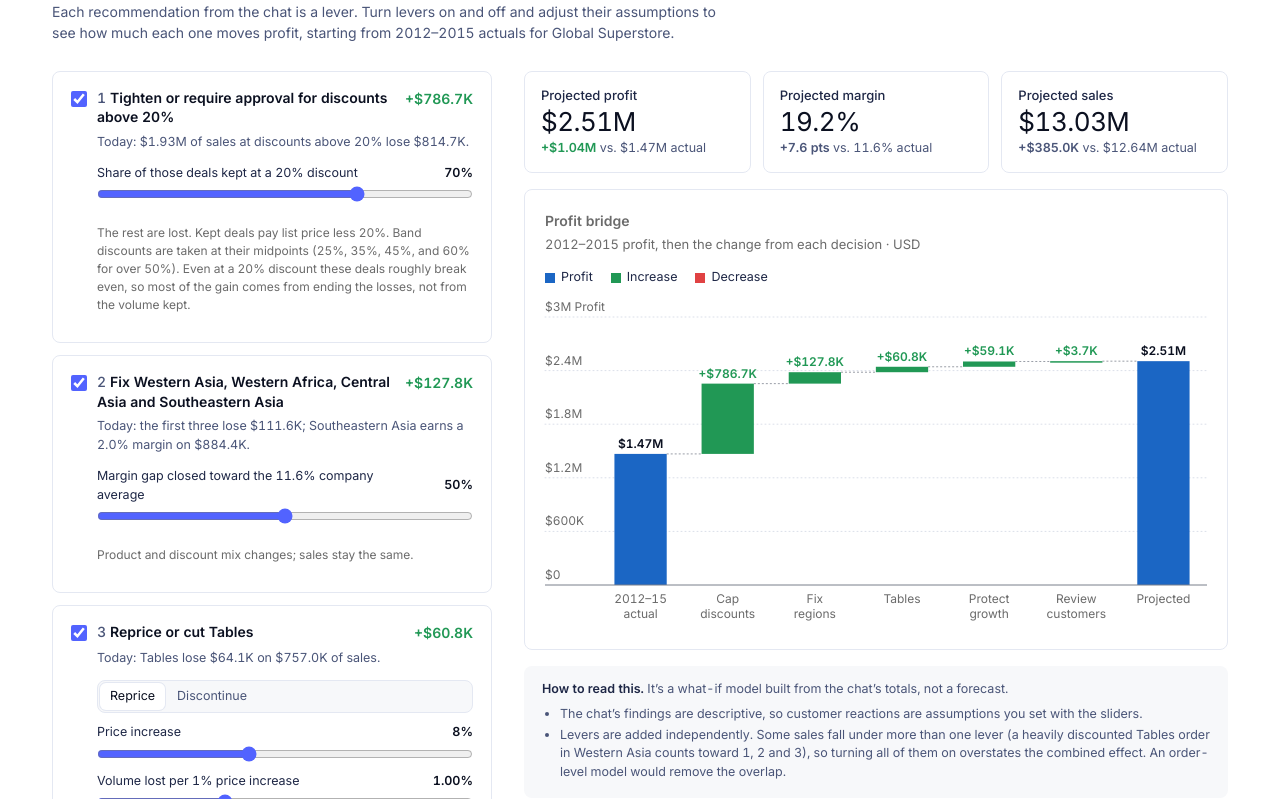
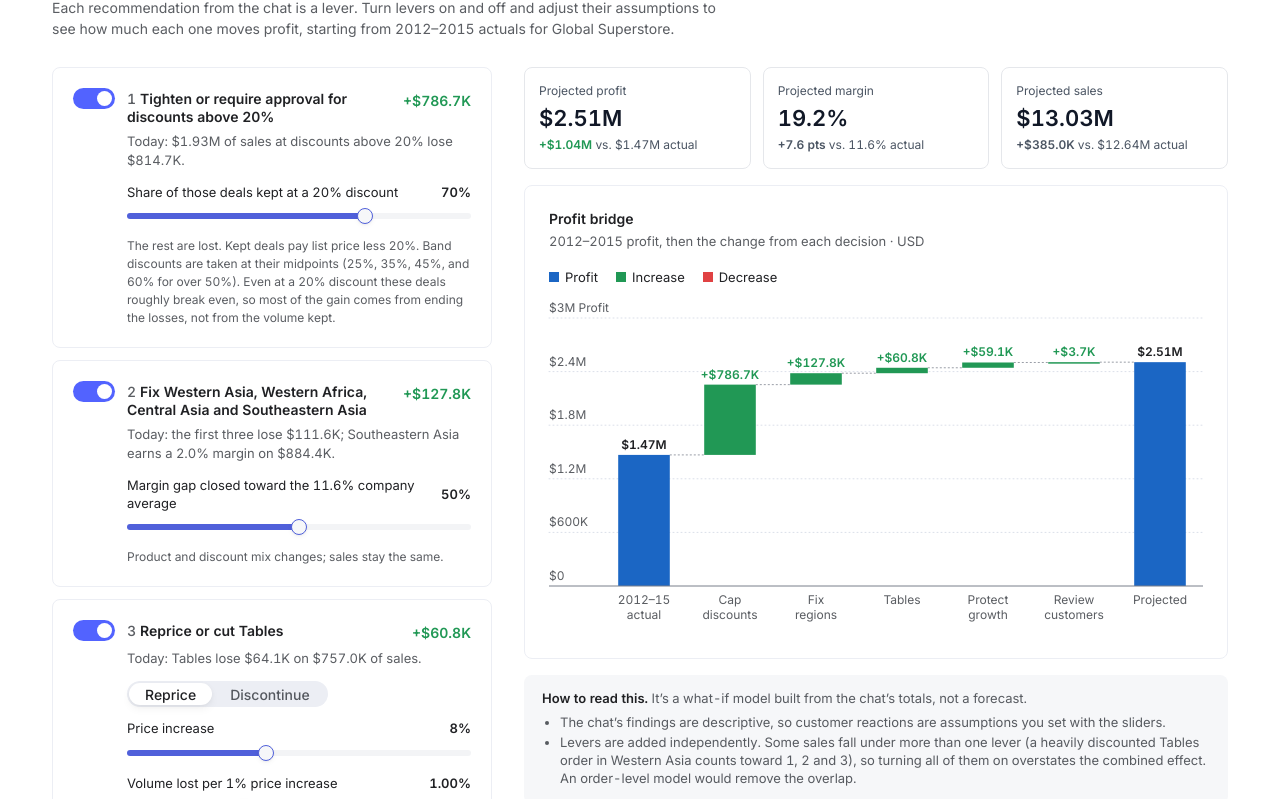
Before and after one commit to lisa-wisdom/wisdom-chat-screens, a plain HTML site: page 5-simulator.html in a window 1280 px wide. Shown: the part 66-865 px from the top of the page. Drawn offline with Linux system fonts and the light colour scheme.

Commit message:
Restyle page 5 with the Wisdom UI kit

```diff
--- a/5-simulator.html
+++ b/5-simulator.html
@@ -7,66 +7,90 @@
 <link rel="preconnect" href="https://fonts.googleapis.com">
 <link href="https://fonts.googleapis.com/css2?family=Inter:wght@400;500;600&amp;display=swap" rel="stylesheet">
 <style>
+  /* Tokens and component styles measured from the Wisdom UI kit (canary.gowisdom.ai/ui-kit) */
   :root {
-    --text: #0B1020; --body: #1E2746; --sub: #4A5578; --muted: #6B6B6B;
-    --line: #E4E8F2; --soft: #F7F8FA; --accent: #5263FF;
+    --text: #202124; --text-2: rgba(20, 24, 31, 0.7); --kpi-label: #4B5563; --kpi-value: #111827;
+    --card-line: #ECEEF4; --tile-line: #E5E7EB; --soft: #F6F7F9; --seg-bg: #ECEEF4;
+    --primary: #5263FF; --primary-08: rgba(82, 99, 255, 0.08);
+    --switch-off: #A7A8BB; --slider-track: #F3F4F6; --slider-fill: #5060DA;
     --total: #1B66C4; --up: #219855; --down: #E04243; --grid: #DBDFE9; --axis: #787E8A;
   }
   * { box-sizing: border-box; }
-  body { margin: 0; background: #FFFFFF; color: var(--body); font: 14px/1.5 Inter, system-ui, -apple-system, sans-serif; font-variant-numeric: tabular-nums; }
+  body { margin: 0; background: #FFFFFF; color: var(--text); font: 400 14px/21px Inter, "Inter Fallback", system-ui, sans-serif; font-variant-numeric: tabular-nums; }
   .page { max-width: 1240px; margin: 0 auto; padding: 32px 32px 64px; }
-  header h1 { margin: 0 0 6px; font-size: 22px; line-height: 1.3; font-weight: 600; color: var(--text); }
-  header p { margin: 0; color: var(--sub); max-width: 78ch; }
+  header h1 { margin: 0 0 6px; font-size: 19.2px; line-height: 24.96px; font-weight: 600; color: var(--text); }
+  header p { margin: 0; color: var(--text-2); max-width: 78ch; }
   .layout { display: grid; grid-template-columns: minmax(0, 440px) minmax(0, 1fr); gap: 32px; margin-top: 28px; align-items: start; }
   .levers { display: flex; flex-direction: column; gap: 12px; }
-  .lever { border: 1px solid var(--line); border-radius: 8px; padding: 16px 18px; background: #FFFFFF; }
+
+  /* Lever cards: VizCard */
+  .lever { border: 1px solid var(--card-line); border-radius: 8px; padding: 20px; background: #FFFFFF; }
   .lever.off { background: var(--soft); }
-  .lever.off .ctrl, .lever.off .delta { opacity: 0.45; }
-  .lever-head { display: flex; align-items: flex-start; gap: 10px; }
-  .lever-head input[type=checkbox] { margin: 3px 0 0; width: 16px; height: 16px; accent-color: var(--accent); flex: none; }
-  .lever-head label { flex: 1; font-weight: 600; color: var(--text); line-height: 1.4; cursor: pointer; }
-  .lever-head .n { color: var(--sub); font-weight: 500; margin-right: 4px; }
-  .delta { flex: none; font-weight: 600; white-space: nowrap; }
-  .delta.pos { color: var(--up); } .delta.neg { color: var(--down); } .delta.zero { color: var(--sub); }
-  .fact { margin: 6px 0 0 26px; font-size: 12.5px; color: var(--sub); }
-  .ctrl { margin: 12px 0 0 26px; display: flex; flex-direction: column; gap: 10px; }
-  .row { display: grid; grid-template-columns: 1fr auto; gap: 2px 12px; align-items: center; font-size: 12.5px; }
-  .row label { color: var(--body); }
+  .lever.off .ctrl, .lever.off .delta, .lever.off .fact { opacity: 0.5; }
+  .lever-head { display: flex; align-items: flex-start; gap: 12px; }
+  .lever-head label { flex: 1; font-size: 14px; line-height: 18.2px; font-weight: 600; color: var(--text); cursor: pointer; padding-top: 2px; }
+  .lever-head .n { color: var(--text-2); font-weight: 500; margin-right: 4px; }
+  .delta { flex: none; font-weight: 600; white-space: nowrap; padding-top: 2px; }
+  .delta.pos { color: var(--up); } .delta.neg { color: var(--down); } .delta.zero { color: var(--text-2); }
+  .fact { margin: 6px 0 0 54px; font-size: 13px; line-height: 18.2px; color: var(--text-2); }
+  .ctrl { margin: 14px 0 0 54px; display: flex; flex-direction: column; gap: 12px; }
+
+  /* Switch: UI Kit Components/Switch */
+  input.sw { appearance: none; -webkit-appearance: none; flex: none; position: relative; width: 42px; height: 21px; margin: 0; border-radius: 9999px; background: var(--switch-off); cursor: pointer; transition: background-color 150ms cubic-bezier(0.4, 0, 0.2, 1); }
+  input.sw::after { content: ""; position: absolute; top: 3px; left: 3px; width: 15px; height: 15px; border-radius: 50%; background: #FFFFFF; transition: transform 150ms cubic-bezier(0.4, 0, 0.2, 1); }
+  input.sw:checked { background: var(--primary); }
+  input.sw:checked::after { transform: translateX(21px); }
+
+  /* Slider: Live App Components/Primitives/Slider */
+  .row { display: grid; grid-template-columns: 1fr auto; gap: 4px 12px; align-items: center; font-size: 13px; line-height: 18.2px; }
+  .row[hidden] { display: none; }
+  .row label { color: var(--text); }
   .row output { font-weight: 600; color: var(--text); min-width: 44px; text-align: right; }
-  .row input[type=range] { grid-column: 1 / -1; width: 100%; accent-color: var(--accent); margin: 2px 0 0; }
-  .seg { display: inline-flex; border: 1px solid var(--line); border-radius: 8px; padding: 2px; gap: 2px; background: var(--soft); }
-  .seg label { font-size: 12.5px; padding: 4px 10px; border-radius: 6px; cursor: pointer; color: var(--sub); }
+  .row input[type=range] { grid-column: 1 / -1; width: 100%; height: 18px; margin: 2px 0 0; background: transparent; appearance: none; -webkit-appearance: none; cursor: pointer; --p: 50%; }
+  .row input[type=range]::-webkit-slider-runnable-track { height: 6px; border-radius: 9999px; background: linear-gradient(to right, var(--slider-fill) 0 var(--p), var(--slider-track) var(--p) 100%); }
+  .row input[type=range]::-moz-range-track { height: 6px; border-radius: 9999px; background: var(--slider-track); }
+  .row input[type=range]::-moz-range-progress { height: 6px; border-radius: 9999px; background: var(--slider-fill); }
+  .row input[type=range]::-webkit-slider-thumb { -webkit-appearance: none; width: 16px; height: 16px; margin-top: -5px; border-radius: 50%; background: var(--soft); border: 1px solid var(--slider-fill); box-shadow: 0 1px 2px rgba(15, 18, 35, 0.05), 0 2px 6px -1px rgba(15, 18, 35, 0.06); }
+  .row input[type=range]::-moz-range-thumb { width: 14px; height: 14px; border-radius: 50%; background: var(--soft); border: 1px solid var(--slider-fill); box-shadow: 0 1px 2px rgba(15, 18, 35, 0.05), 0 2px 6px -1px rgba(15, 18, 35, 0.06); }
+
+  /* Segmented control: UI Kit Components/SegmentedControl, sliding solid small */
+  .seg { display: inline-flex; align-self: flex-start; height: 26px; padding: 2px; gap: 2px; border-radius: 14px; background: var(--seg-bg); }
+  .seg label { position: relative; display: flex; align-items: center; height: 22px; padding: 0 16px; border-radius: 11px; font-size: 14px; font-weight: 500; color: var(--text-2); cursor: pointer; white-space: nowrap; transition: background-color 150ms, box-shadow 150ms, color 150ms; }
   .seg input { position: absolute; opacity: 0; pointer-events: none; }
-  .seg input:checked + span { color: var(--text); }
-  .seg label:has(input:checked) { background: #FFFFFF; box-shadow: 0 0 0 1px var(--line); color: var(--text); }
-  .seg label:has(input:focus-visible) { outline: 2px solid var(--accent); outline-offset: 1px; }
-  .assume { font-size: 12px; color: var(--muted); }
+  .seg label:has(input:checked) { background: #FFFFFF; color: var(--text); box-shadow: 0 4px 8px rgba(0, 0, 0, 0.05), 0 1px 4px rgba(0, 0, 0, 0.04), inset 0 1px 4px rgba(255, 255, 255, 0.25); }
+  .seg label:has(input:focus-visible) { outline: 2px solid var(--primary); outline-offset: 1px; }
+  .assume { margin: 0; font-size: 12px; line-height: 18px; color: var(--text-2); }
+
+  /* Results */
   .right { position: sticky; top: 16px; display: flex; flex-direction: column; gap: 16px; }
   .kpis { display: grid; grid-template-columns: repeat(3, minmax(0, 1fr)); gap: 12px; }
-  .kpi { border: 1px solid var(--line); border-radius: 8px; padding: 14px 16px; }
-  .kpi .k { font-size: 13px; font-weight: 500; color: var(--body); }
-  .kpi .v { font-size: 26px; line-height: 34px; letter-spacing: -0.02em; color: var(--text); }
-  .kpi .s { font-size: 12.5px; color: var(--sub); }
+  /* KPI tile: Live App Components/Layout/KpiTile */
+  .kpi { border: 1px solid var(--tile-line); border-radius: 8px; padding: 14px; background: #FFFFFF; display: flex; flex-direction: column; gap: 6px; }
+  .kpi .k { font-size: 12px; line-height: 18px; color: var(--kpi-label); }
+  .kpi .v { font-size: 22px; line-height: 24.2px; font-weight: 600; color: var(--kpi-value); }
+  .kpi .s { font-size: 12px; line-height: 18px; color: var(--kpi-label); }
   .kpi .s b { font-weight: 600; }
-  .card { border: 1px solid var(--line); border-radius: 8px; padding: 20px 20px 16px; }
-  .card h2 { margin: 0; font-size: 14px; font-weight: 600; color: #6B6B6B; }
-  .card .sub { margin: 4px 0 0; font-size: 13px; color: #6B6B6B; }
-  .legend { display: flex; gap: 18px; flex-wrap: wrap; margin: 14px 0 6px; font-size: 12.5px; }
+  /* Chart card: UI Kit Components/VizCard */
+  .card { border: 1px solid var(--card-line); border-radius: 8px; padding: 24px; background: #FFFFFF; }
+  .card h2 { margin: 0; font-size: 14px; line-height: 18.2px; font-weight: 600; color: var(--text); }
+  .card .sub { margin: 4px 0 0; font-size: 13px; line-height: 18.2px; color: var(--text-2); }
+  .legend { display: flex; gap: 18px; flex-wrap: wrap; margin: 16px 0 6px; font-size: 13px; color: var(--text); }
   .legend span { display: inline-flex; align-items: center; gap: 6px; }
   .legend i { width: 10px; height: 10px; display: inline-block; }
   #chart { position: relative; }
   #chart svg { display: block; width: 100%; height: auto; overflow: visible; }
-  .tip { position: absolute; pointer-events: none; background: #FFFFFF; border: 1px solid var(--line); border-radius: 8px; box-shadow: 0 4px 14px rgba(20,26,51,0.12); padding: 10px 12px; font-size: 12px; min-width: 190px; z-index: 5; }
-  .tip b { display: block; font-size: 12.5px; color: var(--text); margin-bottom: 4px; }
-  .tip div { display: flex; justify-content: space-between; gap: 14px; color: var(--sub); line-height: 18px; }
+  .tip { position: absolute; pointer-events: none; background: #FFFFFF; border: 1px solid var(--card-line); border-radius: 8px; box-shadow: 0 4px 8px rgba(0, 0, 0, 0.05), 0 1px 4px rgba(0, 0, 0, 0.04); padding: 10px 12px; font-size: 12px; min-width: 190px; z-index: 5; }
+  .tip b { display: block; font-size: 13px; color: var(--text); margin-bottom: 4px; }
+  .tip div { display: flex; justify-content: space-between; gap: 14px; color: var(--text-2); line-height: 18px; }
   .tip div span:last-child { color: var(--text); font-weight: 500; }
-  .note { border-radius: 8px; background: var(--soft); padding: 14px 18px; font-size: 12.5px; color: var(--sub); }
-  .note b { color: var(--body); font-weight: 600; }
+  .note { border-radius: 8px; background: var(--soft); padding: 14px 18px; font-size: 13px; line-height: 18.2px; color: var(--text-2); }
+  .note b { color: var(--text); font-weight: 600; }
   .note ul { margin: 6px 0 0; padding-left: 18px; }
   .note li { margin: 2px 0; }
-  button.reset { font: 500 12.5px Inter, system-ui, sans-serif; color: var(--accent); background: transparent; border: 0; padding: 4px 0; cursor: pointer; align-self: flex-start; }
-  button.reset:hover { text-decoration: underline; }
-  :focus-visible { outline: 2px solid var(--accent); outline-offset: 2px; }
+  /* Button: UI Kit Components/Button, text primary */
+  button.reset { align-self: flex-start; font: 500 14px/24.5px Inter, "Inter Fallback", system-ui, sans-serif; color: var(--primary); background: transparent; border: 0; border-radius: 50px; padding: 4.8px 10px; margin-left: -10px; cursor: pointer; transition: background-color 150ms; }
+  button.reset:hover { background: var(--primary-08); }
+  :focus-visible { outline: 2px solid var(--primary); outline-offset: 2px; }
   @media (max-width: 980px) {
     .page { padding: 24px 16px 48px; }
     .layout { grid-template-columns: 1fr; }
@@ -86,7 +110,7 @@
     <section class="levers" aria-label="Management decisions">
 
       <div class="lever" data-lever="discount">
-        <div class="lever-head"><input type="checkbox" id="on-discount" checked><label for="on-discount"><span class="n">1</span>Tighten or require approval for discounts above 20%</label><span class="delta" id="d-discount"></span></div>
+        <div class="lever-head"><input type="checkbox" role="switch" class="sw" id="on-discount" checked><label for="on-discount"><span class="n">1</span>Tighten or require approval for discounts above 20%</label><span class="delta" id="d-discount"></span></div>
         <p class="fact">Today: $1.93M of sales at discounts above 20% lose $814.7K.</p>
         <div class="ctrl">
           <div class="row"><label for="keep">Share of those deals kept at a 20% discount</label><output id="keep-o"></output><input type="range" id="keep" min="0" max="100" step="5" value="70"></div>
@@ -95,7 +119,7 @@
       </div>
 
       <div class="lever" data-lever="regions">
-        <div class="lever-head"><input type="checkbox" id="on-regions" checked><label for="on-regions"><span class="n">2</span>Fix Western Asia, Western Africa, Central Asia and Southeastern Asia</label><span class="delta" id="d-regions"></span></div>
+        <div class="lever-head"><input type="checkbox" role="switch" class="sw" id="on-regions" checked><label for="on-regions"><span class="n">2</span>Fix Western Asia, Western Africa, Central Asia and Southeastern Asia</label><span class="delta" id="d-regions"></span></div>
         <p class="fact">Today: the first three lose $111.6K; Southeastern Asia earns a 2.0% margin on $884.4K.</p>
         <div class="ctrl">
           <div class="row"><label for="close">Margin gap closed toward the 11.6% company average</label><output id="close-o"></output><input type="range" id="close" min="0" max="100" step="5" value="50"></div>
@@ -104,7 +128,7 @@
       </div>
 
       <div class="lever" data-lever="tables">
-        <div class="lever-head"><input type="checkbox" id="on-tables" checked><label for="on-tables"><span class="n">3</span>Reprice or cut Tables</label><span class="delta" id="d-tables"></span></div>
+        <div class="lever-head"><input type="checkbox" role="switch" class="sw" id="on-tables" checked><label for="on-tables"><span class="n">3</span>Reprice or cut Tables</label><span class="delta" id="d-tables"></span></div>
         <p class="fact">Today: Tables lose $64.1K on $757.0K of sales.</p>
         <div class="ctrl">
           <div class="seg" role="radiogroup" aria-label="Tables action">
@@ -117,7 +141,7 @@
       </div>
 
       <div class="lever" data-lever="growth">
-        <div class="lever-head"><input type="checkbox" id="on-growth" checked><label for="on-growth"><span class="n">4</span>Protect growth in Technology and Office Supplies</label><span class="delta" id="d-growth"></span></div>
+        <div class="lever-head"><input type="checkbox" role="switch" class="sw" id="on-growth" checked><label for="on-growth"><span class="n">4</span>Protect growth in Technology and Office Supplies</label><span class="delta" id="d-growth"></span></div>
         <p class="fact">Today: $8.53M of sales at a 13.9% margin, including Copiers and Phones.</p>
         <div class="ctrl">
           <div class="row"><label for="growth">Extra sales growth</label><output id="growth-o"></output><input type="range" id="growth" min="0" max="20" step="1" value="5"></div>
@@ -126,7 +150,7 @@
       </div>
 
       <div class="lever" data-lever="customers">
-        <div class="lever-head"><input type="checkbox" id="on-customers" checked><label for="on-customers"><span class="n">5</span>Review unprofitable high-sales customers</label><span class="delta" id="d-customers"></span></div>
+        <div class="lever-head"><input type="checkbox" role="switch" class="sw" id="on-customers" checked><label for="on-customers"><span class="n">5</span>Review unprofitable high-sales customers</label><span class="delta" id="d-customers"></span></div>
         <p class="fact">Today: 2 of the top 10 customers (Sean Miller, Becky Martin) lose $3.7K on $34.2K.</p>
         <div class="ctrl">
           <div class="seg" role="radiogroup" aria-label="Customer action">
@@ -265,7 +289,7 @@
     for (var i = 0; i <= ticks; i++) {
       var tv = yMax * i / ticks, ty = Y(tv);
       if (i > 0) svg += '<line x1="0" x2="' + W + '" y1="' + ty + '" y2="' + ty + '" stroke="#DBDFE9" stroke-dasharray="1 3" stroke-linecap="round"/>';
-      svg += '<text x="0" y="' + (ty - 6) + '" font-size="12" fill="#6B6B6B">' + axMoney(tv) + (i === ticks ? '   Profit' : '') + '</text>';
+      svg += '<text x="0" y="' + (ty - 6) + '" font-size="12" fill="rgba(20,24,31,0.7)">' + axMoney(tv) + (i === ticks ? '   Profit' : '') + '</text>';
     }
     bars.forEach(function (b, i) {
       var x = mL + i * band + (band - cw) / 2, y1 = Y(Math.max(b.from, b.to)), y2 = Y(Math.min(b.from, b.to));
@@ -280,9 +304,9 @@
       }
       var lab = b.kind === 'total' ? money(b.to) : (b.off ? 'Off' : signed(b.d));
       var ly = (b.kind === 'down' ? y2 + 15 : y1 - 6);
-      svg += '<text x="' + (x + cw / 2) + '" y="' + ly + '" text-anchor="middle" font-size="12" font-weight="600" fill="' + (b.kind === 'total' ? '#0B1020' : (b.off ? '#6B6B6B' : fill)) + '">' + lab + '</text>';
+      svg += '<text x="' + (x + cw / 2) + '" y="' + ly + '" text-anchor="middle" font-size="12" font-weight="600" fill="' + (b.kind === 'total' ? '#202124' : (b.off ? '#6B6B6B' : fill)) + '">' + lab + '</text>';
       b.label.forEach(function (t, j) {
-        svg += '<text x="' + (x + cw / 2) + '" y="' + (H - mB + 18 + j * 15) + '" text-anchor="middle" font-size="12" fill="#6B6B6B">' + t + '</text>';
+        svg += '<text x="' + (x + cw / 2) + '" y="' + (H - mB + 18 + j * 15) + '" text-anchor="middle" font-size="12" fill="rgba(20,24,31,0.7)">' + t + '</text>';
       });
       svg += '<rect class="hit" data-i="' + i + '" x="' + (mL + i * band) + '" y="' + mT + '" width="' + band + '" height="' + (H - mT - mB) + '" fill="transparent"/>';
     });
@@ -307,6 +331,7 @@
   }
 
   function update() {
+    document.querySelectorAll('input[type=range]').forEach(function (el) { el.style.setProperty('--p', ((el.value - el.min) / (el.max - el.min) * 100) + '%'); });
     $('keep-o').textContent = val('keep') + '%';
     $('close-o').textContent = val('close') + '%';
     $('price-o').textContent = val('price') + '%';
```
Also changed, not shown: index.html (+7 -7 lines).
